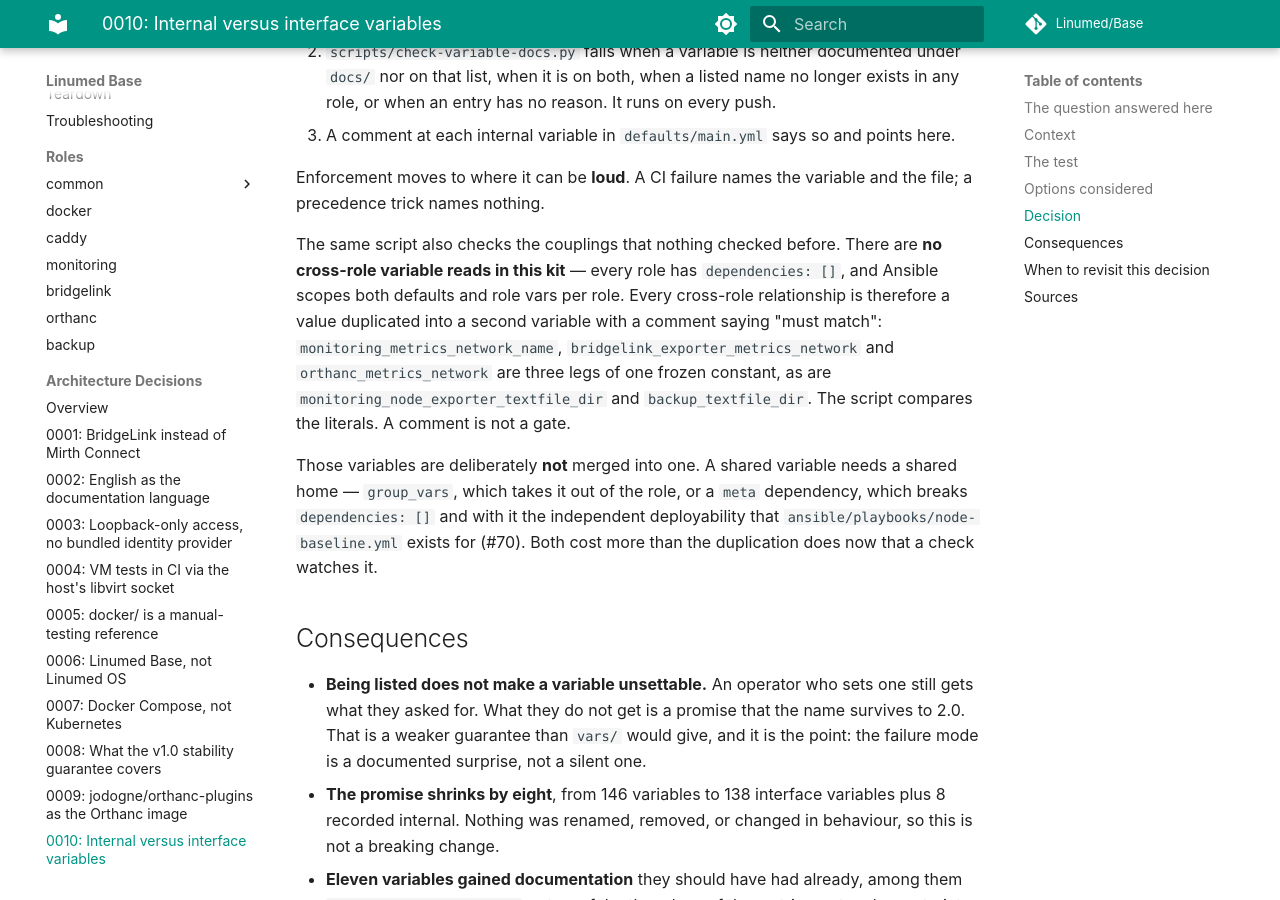
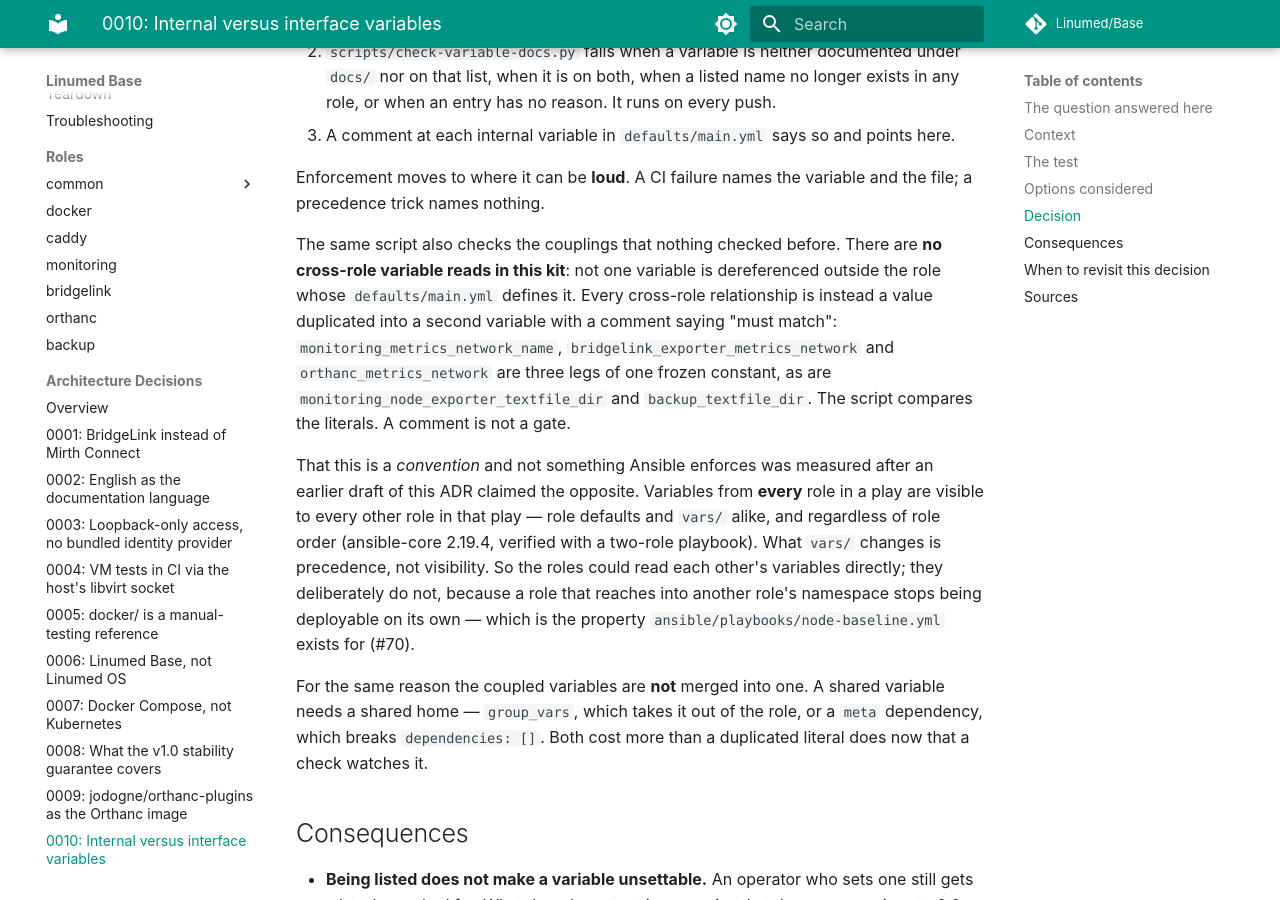
Before and after one commit to Linumed/Base, an MkDocs documentation site: the page built from docs/adr/0010-internal-versus-interface-variables.md, in a window 1280 px wide and 900 px high, scrolled down 2958 px. Built offline with MkDocs 1.6.1 and Material for MkDocs 9.7.7, drawn with Linux system fonts in a browser that asks for light colours; comment, search, counter and statistics services are not loaded.

Commit message:
Feature: Orthanc-Scrape-Zugangsdaten werden geprüft statt kommentiert, und der Pfad wird endlich getestet
Orthanc liefert seine Metriken selbst hinter eigener Authentifizierung (ADR 0009), das
Konto existiert deshalb zweimal: in orthanc_users und in monitoring_orthanc_user/_password.
Zusammengehalten hat die beiden bisher ein Kommentar in vault.yml.example. Eine Abweichung
ergab einen 401, den Prometheus als toten Target meldet - dasselbe Symptom wie ein gar
nicht ausgerolltes Orthanc.

Das Preflight der monitoring-Rolle verweigert jetzt den Rollout und nennt die Konten, nie
das Passwort; verglichen wird ueber Hashes, damit auch bei hoher Verbosity kein Klartext
auftauchen kann. Fehlt orthanc_users ganz, wird der Vergleich uebersprungen - ein reines
monitoring-Playbook gegen ein anderswo betriebenes Orthanc ist legitim.

monitoring_scrape_orthanc ist default-off, der ganze Pfad hatte also null Abdeckung - die
Lehre aus #62, eine Rolle spaeter erneut uebersehen. orthanc-scrape-check.sh schaltet ihn
ein, prueft Idempotenz und einen gesunden orthanc-Job, und faettert dann dem Preflight ein
falsches Passwort, um zu belegen, dass es ablehnt und dabei nichts leakt.

Nebenbei korrigiert: ADR 0010 und der CHANGELOG behaupteten, Ansible skopiere Defaults und
Rollen-Vars pro Rolle. Nachgemessen stimmt das nicht - in einem Play sind die Variablen
jeder Rolle fuer jede andere sichtbar, unabhaengig von der Reihenfolge; vars/ aendert die
Praezedenz, nicht die Sichtbarkeit. Die Aussage 'keine rollenuebergreifenden Zugriffe'
bleibt richtig, sie ist Konvention und nicht von Ansible erzwungen.

Schliesst #76.

```diff
--- a/docs/adr/0010-internal-versus-interface-variables.md
+++ b/docs/adr/0010-internal-versus-interface-variables.md
@@ -112,19 +112,27 @@ Enforcement moves to where it can be **loud**. A CI failure names the variable a
 a precedence trick names nothing.
 
 The same script also checks the couplings that nothing checked before. There are **no
-cross-role variable reads in this kit** — every role has `dependencies: []`, and Ansible
-scopes both defaults and role vars per role. Every cross-role relationship is therefore a
-value duplicated into a second variable with a comment saying "must match":
+cross-role variable reads in this kit**: not one variable is dereferenced outside the role
+whose `defaults/main.yml` defines it. Every cross-role relationship is instead a value
+duplicated into a second variable with a comment saying "must match":
 `monitoring_metrics_network_name`, `bridgelink_exporter_metrics_network` and
 `orthanc_metrics_network` are three legs of one frozen constant, as are
 `monitoring_node_exporter_textfile_dir` and `backup_textfile_dir`. The script compares the
 literals. A comment is not a gate.
 
-Those variables are deliberately **not** merged into one. A shared variable needs a shared
-home — `group_vars`, which takes it out of the role, or a `meta` dependency, which breaks
-`dependencies: []` and with it the independent deployability that
-`ansible/playbooks/node-baseline.yml` exists for (#70). Both cost more than the duplication
-does now that a check watches it.
+That this is a *convention* and not something Ansible enforces was measured after an
+earlier draft of this ADR claimed the opposite. Variables from **every** role in a play are
+visible to every other role in that play — role defaults and `vars/` alike, and regardless
+of role order (ansible-core 2.19.4, verified with a two-role playbook). What `vars/` changes
+is precedence, not visibility. So the roles could read each other's variables directly; they
+deliberately do not, because a role that reaches into another role's namespace stops being
+deployable on its own — which is the property `ansible/playbooks/node-baseline.yml` exists
+for (#70).
+
+For the same reason the coupled variables are **not** merged into one. A shared variable
+needs a shared home — `group_vars`, which takes it out of the role, or a `meta` dependency,
+which breaks `dependencies: []`. Both cost more than a duplicated literal does now that a
+check watches it.
 
 ## Consequences
 
```
Also changed, not shown: CHANGELOG.md (+27 -5 lines), docs/roles/orthanc.md (+7 -2 lines), 4 other files.
